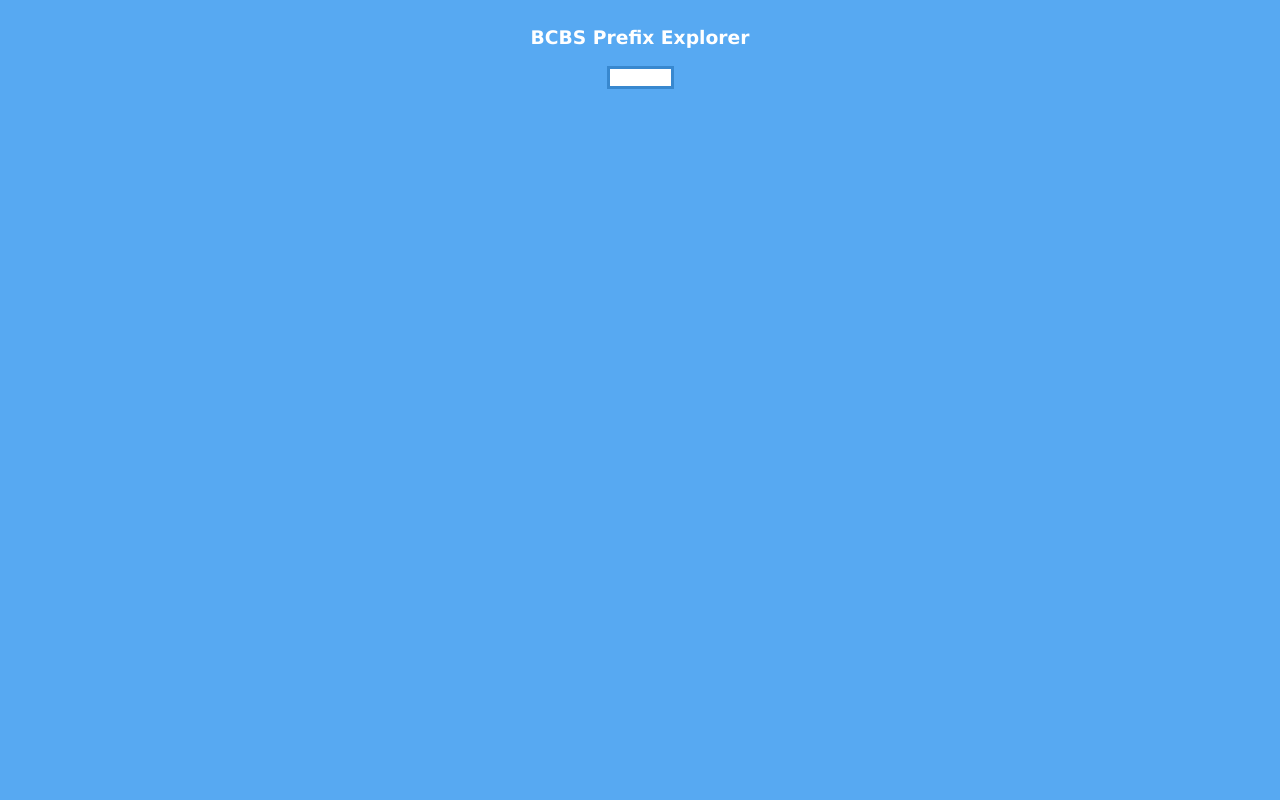
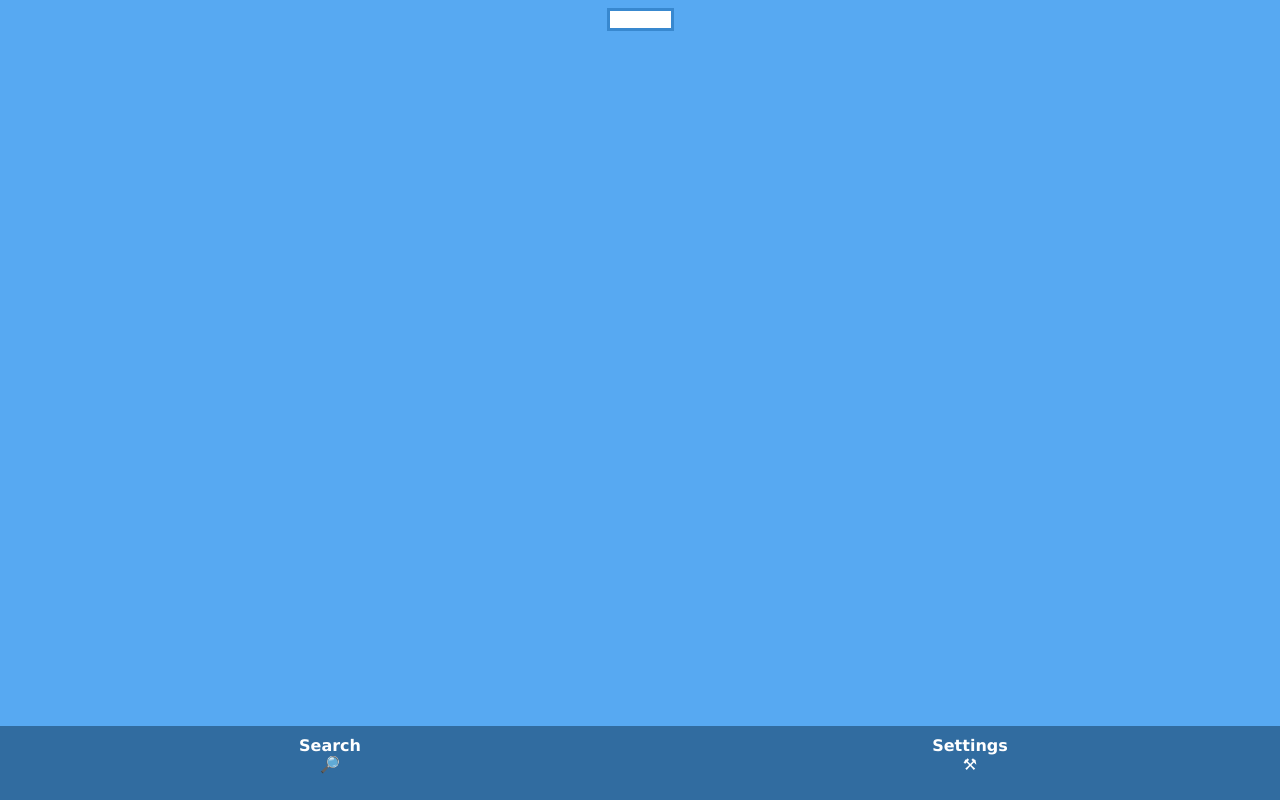
Before and after one commit to Leeous/bcbs-prefix-explorer, a React (Vite) app: page / in a window 1280 px wide. Built offline with nearby package versions, Linux system fonts and the light colour scheme.

Commit message:
add routing for search and settings

```diff
--- a/package.json
+++ b/package.json
@@ -11,7 +11,8 @@
   },
   "dependencies": {
     "react": "^18.3.1",
-    "react-dom": "^18.3.1"
+    "react-dom": "^18.3.1",
+    "react-router-dom": "^6.26.0"
   },
   "devDependencies": {
     "@eslint/js": "^9.8.0",
--- a/src/App.css
+++ b/src/App.css
@@ -15,21 +15,47 @@
 	color: white;
 }
 
-#navigation {
+#navigation ul {
+	display: flex;
+	list-style: none;
+	justify-content: center;
+	position: fixed;
+	width: 100%;
+	padding-left: 0;
+	bottom: 0;
+	right: 0;
+	left: 0;
 }
 
-#navigation button {
-  display: block;
+#navigation ul {
+	list-style: none;
 }
 
-#navigation h3 {
+#navigation li {
+	width: 100%;
+}
+
+#navigation li a {
 	display: inline-block;
+	background-color: #316ca0;
+	font-weight: bold;
+	width: 100%;
+	height: 100%;
+	padding: 10px;
+	text-decoration: none;
+}
+
+#navigation li a.active-tab {
+	background-color: #3c7db6;
+}
+
+#navigation li a:hover {
+	background-color: #3c7db6;
 }
 
 #settings {
 	display: none;
 }
-
 
 #searchText {
 	border: solid 3px #3888cf;
--- a/src/App.jsx
+++ b/src/App.jsx
@@ -1,39 +1,17 @@
-
-import Navigation from './components/Navigation.jsx'
-import Settings from './components/Settings.jsx';
-import Search from './components/Search.jsx';
+import { BrowserRouter, Route, Routes } from 'react-router-dom';
+import Navigation from './components/Navigation'
+import Settings from './components/Settings';
+import Search from './components/Search';
 import './App.css'
 
-let foundHit;
-
 function App() {
-// 	const [searchValue, setSearchValue] = useState();
-// 	const searchText = document.querySelector('#searchText');
-// 	const searchBox = document.querySelector('#searchBox');
-
-
-// const handleInput = event => {
-//     setSearchValue(event.target.value);
-// };
-
-// useEffect(() => {
-//     // Loop over JSON to find prefix TODO: add carrier, payer ID, and number search
-//     // Clear search box if searchText length is < 3. Might change this behaviour.
-//     console.log("why is this being triggered");
-
-
-
-// }, [searchValue]);
 	return (
-		<>
-			<div id="app">
-				<Navigation />
-				<Search />
-			</div>
-			<div id='settings'>
-				<Settings />
-			</div>
-		</>
+		<BrowserRouter basename="/">
+			<Routes>
+				<Route path="/" element={<><Search /> <Navigation /></>} />
+				<Route path="/settings" element={<><Settings /> <Navigation /> </>} />
+			</Routes>
+	  </BrowserRouter>
 	)
 }
 
--- a/src/components/Navigation.jsx
+++ b/src/components/Navigation.jsx
@@ -1,10 +1,15 @@
+import { Link } from 'react-router-dom'
 import '../App.css'
+import { NavLink } from 'react-router-dom'
 
 function Navigation() {
     return(
-        <div id='navigation'>
-            <h3>BCBS Prefix Explorer</h3>
-        </div>
+        <nav id='navigation'>
+            <ul>
+                <li><NavLink to="/">Search<br/>&#x1F50E;</NavLink></li>
+                <li><NavLink to="/settings">Settings<br/>&#9874;</NavLink></li>
+            </ul>
+        </nav>
     )
 }
 
--- a/src/components/Search.jsx
+++ b/src/components/Search.jsx
@@ -4,6 +4,10 @@
     function searchDB(e) {
         let searchValue = e.toLocaleUpperCase();
         // Ensure we wait for the full prefix to attempt a match
+        // Loop over JSON to find prefix TODO: add carrier, payer ID, and number search
+        // Clear search box if searchText length is < 3. Might change this behaviour.
+        if (searchValue.length < 3) { searchBox.innerHTML = ""; }
+
         if (searchValue.length == 3) {
             for (let i = 0; i < BCBSDB.length; i++) {
                 let prefixValue = BCBSDB[i]["prefix"];
@@ -14,10 +18,8 @@
                     // Display carrier name, if it exists
                     if (BCBSDB[i].carrier != "Prefix Not in Use") {
                         searchBox.insertAdjacentHTML('beforeend', `<p>It seems like prefix <b>${BCBSDB[i].prefix}</b> is for carrier <b>${BCBSDB[i].carrier}</b>.</p>`);
-                        foundHit = true;
                     } else {
                         searchBox.insertAdjacentHTML('beforeend', `<p>It seems like prefix <b>${BCBSDB[i].prefix}</b> is either no longer in use or was never used by a BCBS carrier.</p>`);
-                        foundHit = true;
                     }
 
                     // Display carrier website, if it exists
@@ -28,7 +30,7 @@
                     // Display carrier benefits phone number, if it exists
                     if (BCBSDB[i].benefits_phone_number) {
                         try {
-                            searchBox.insertAdjacentHTML('beforeend', `<p>Phone Number (benefits): ${"<span>" + JSON.parse(BCBSDB[i].benefits_phone_number).phone_numbers.join(', ') + "</span>"}</p>`);
+                            searchBox.insertAdjacentHTML('beforeend', `<p>Phone Number (benefits): ${"<br/><span>" + JSON.parse(BCBSDB[i].benefits_phone_number).phone_numbers.join(',<br/>') + "</span>"}</p>`);
                             return;
                         } catch (e) {
                             console.log("Carrier has a single phone number for benefits.")
```
Also changed, not shown: 1 other file (tests, documents, lock files or other folders). Lines whose indentation alone changed are shown as unchanged.
